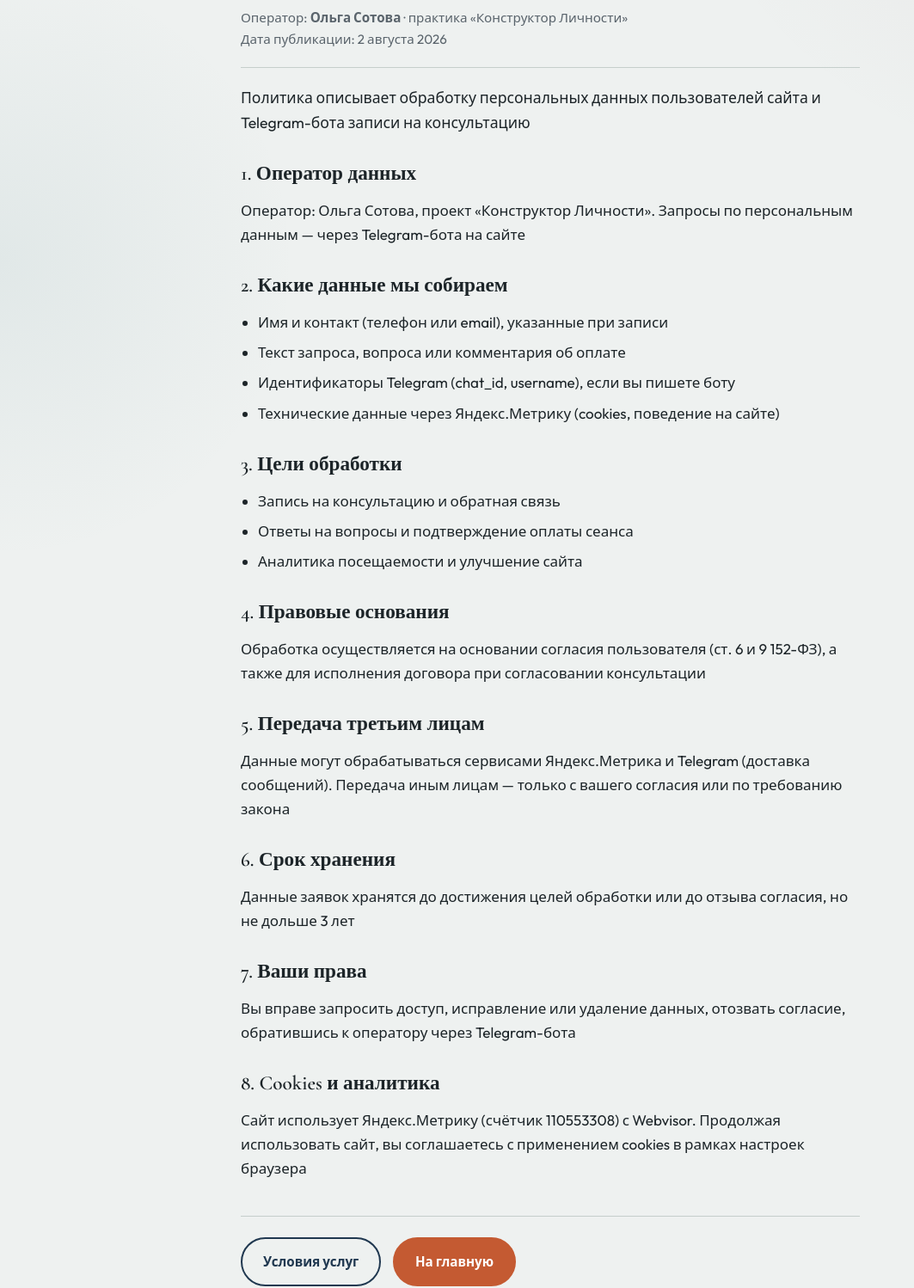
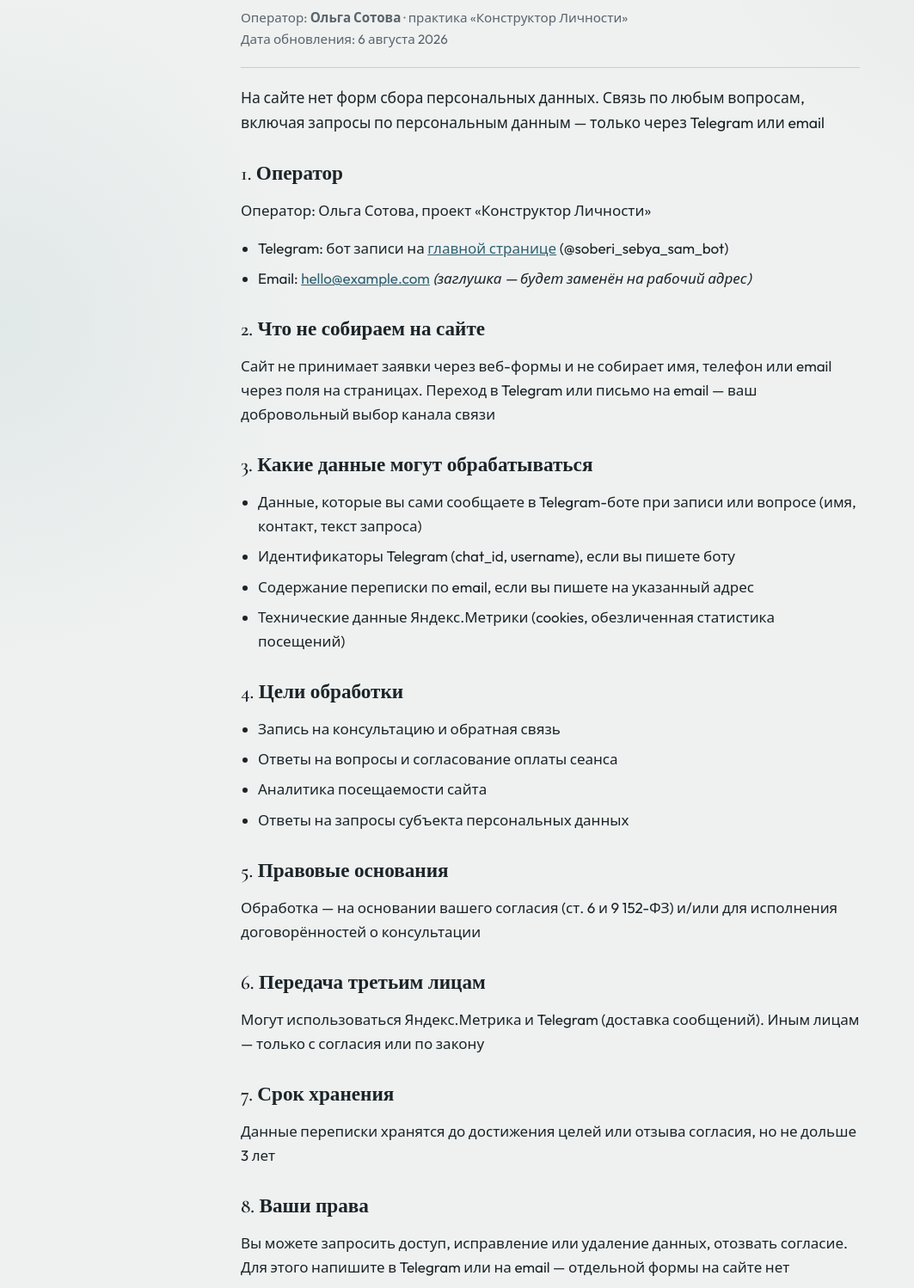
Before and after one commit to stengachanga/design_yourself, a plain HTML site: page privacy.html in a window 1280 px wide. Shown: the part 271-1769 px from the top of the page at 86% size, without its empty margins (0-1063 px from the left). Drawn offline with nearby package versions, Linux system fonts and the light colour scheme.

Commit message:
Clarify privacy: no site forms; contact only Telegram or placeholder email.
Co-authored-by: Cursor <cursoragent@cursor.com>

```diff
--- a/css/styles.css
+++ b/css/styles.css
@@ -782,10 +782,15 @@ p {
   color: var(--color-text-muted);
 }
 
-.contact__privacy {
-  margin-top: 1rem;
-  font-size: 0.9rem;
+.contact__email {
+  margin-top: 0.75rem;
+  font-size: 0.95rem;
   color: var(--color-text-muted);
+}
+
+.contact__email-note {
+  font-size: 0.85rem;
+  opacity: 0.75;
 }
 
 /* Footer */
--- a/docs/js/config.js
+++ b/docs/js/config.js
@@ -8,7 +8,7 @@ window.SITE_CONFIG = {
   sessionDuration: "50 минут",
   sessionPrice: "от 5 000 ₽",
   responseTime: "в течение 24 часов",
-  contactEmail: "",
+  contactEmail: "hello@example.com",
   contactPhone: "",
   telegramUsername: "soberi_sebya_sam_bot",
   /* Если пришлёте @ник — добавим ссылку в футер */
--- a/js/config.js
+++ b/js/config.js
@@ -8,7 +8,7 @@ window.SITE_CONFIG = {
   sessionDuration: "50 минут",
   sessionPrice: "от 5 000 ₽",
   responseTime: "в течение 24 часов",
-  contactEmail: "",
+  contactEmail: "hello@example.com",
   contactPhone: "",
   telegramUsername: "soberi_sebya_sam_bot",
   /* Если пришлёте @ник — добавим ссылку в футер */
--- a/privacy.html
+++ b/privacy.html
@@ -4,11 +4,11 @@
   <meta charset="UTF-8">
   <meta name="viewport" content="width=device-width, initial-scale=1.0">
   <title>Политика конфиденциальности — Конструктор Личности | Ольга Сотова</title>
-  <meta name="description" content="Политика конфиденциальности сайта и Telegram-бота Конструктор Личности. Обработка персональных данных при записи на консультацию к Ольге Сотовой">
+  <meta name="description" content="Политика конфиденциальности Конструктор Личности. Связь по вопросам данных — только Telegram или email. На сайте нет форм сбора персональных данных">
   <meta name="robots" content="index,follow">
   <link rel="canonical" href="https://stengachanga.github.io/design_yourself/privacy.html">
   <meta property="og:title" content="Политика конфиденциальности — Конструктор Личности">
-  <meta property="og:description" content="Как обрабатываются данные при записи на консультацию">
+  <meta property="og:description" content="Связь только через Telegram или email. Форм сбора данных на сайте нет">
   <meta property="og:url" content="https://stengachanga.github.io/design_yourself/privacy.html">
   <meta property="og:image" content="https://stengachanga.github.io/design_yourself/assets/images/label.jpg">
   <meta property="og:type" content="website">
@@ -42,41 +42,49 @@
       <p class="legal-kicker">152-ФЗ</p>
       <h1>Политика конфиденциальности</h1>
       <p class="legal-meta">Оператор: <strong>Ольга Сотова</strong> · практика «Конструктор Личности»<br>
-      Дата публикации: 2 августа 2026</p>
-      <p class="legal-lead">Политика описывает обработку персональных данных пользователей сайта и Telegram-бота записи на консультацию</p>
+      Дата обновления: 6 августа 2026</p>
+      <p class="legal-lead">На сайте нет форм сбора персональных данных. Связь по любым вопросам, включая запросы по персональным данным — только через Telegram или email</p>
 
-      <h2>1. Оператор данных</h2>
-      <p>Оператор: Ольга Сотова, проект «Конструктор Личности». Запросы по персональным данным — через Telegram-бота на сайте</p>
-
-      <h2>2. Какие данные мы собираем</h2>
+      <h2>1. Оператор</h2>
+      <p>Оператор: Ольга Сотова, проект «Конструктор Личности»</p>
       <ul>
-        <li>Имя и контакт (телефон или email), указанные при записи</li>
-        <li>Текст запроса, вопроса или комментария об оплате</li>
-        <li>Идентификаторы Telegram (chat_id, username), если вы пишете боту</li>
-        <li>Технические данные через Яндекс.Метрику (cookies, поведение на сайте)</li>
+        <li>Telegram: бот записи на <a href="./index.html">главной странице</a> (@soberi_sebya_sam_bot)</li>
+        <li>Email: <a href="mailto:hello@example.com">hello@example.com</a> <em>(заглушка — будет заменён на рабочий адрес)</em></li>
       </ul>
 
-      <h2>3. Цели обработки</h2>
+      <h2>2. Что не собираем на сайте</h2>
+      <p>Сайт не принимает заявки через веб-формы и не собирает имя, телефон или email через поля на страницах. Переход в Telegram или письмо на email — ваш добровольный выбор канала связи</p>
+
+      <h2>3. Какие данные могут обрабатываться</h2>
+      <ul>
+        <li>Данные, которые вы сами сообщаете в Telegram-боте при записи или вопросе (имя, контакт, текст запроса)</li>
+        <li>Идентификаторы Telegram (chat_id, username), если вы пишете боту</li>
+        <li>Содержание переписки по email, если вы пишете на указанный адрес</li>
+        <li>Технические данные Яндекс.Метрики (cookies, обезличенная статистика посещений)</li>
+      </ul>
+
+      <h2>4. Цели обработки</h2>
       <ul>
         <li>Запись на консультацию и обратная связь</li>
-        <li>Ответы на вопросы и подтверждение оплаты сеанса</li>
-        <li>Аналитика посещаемости и улучшение сайта</li>
+        <li>Ответы на вопросы и согласование оплаты сеанса</li>
+        <li>Аналитика посещаемости сайта</li>
+        <li>Ответы на запросы субъекта персональных данных</li>
       </ul>
 
-      <h2>4. Правовые основания</h2>
-      <p>Обработка осуществляется на основании согласия пользователя (ст. 6 и 9 152-ФЗ), а также для исполнения договора при согласовании консультации</p>
+      <h2>5. Правовые основания</h2>
+      <p>Обработка — на основании вашего согласия (ст. 6 и 9 152-ФЗ) и/или для исполнения договорённостей о консультации</p>
 
-      <h2>5. Передача третьим лицам</h2>
-      <p>Данные могут обрабатываться сервисами Яндекс.Метрика и Telegram (доставка сообщений). Передача иным лицам — только с вашего согласия или по требованию закона</p>
+      <h2>6. Передача третьим лицам</h2>
+      <p>Могут использоваться Яндекс.Метрика и Telegram (доставка сообщений). Иным лицам — только с согласия или по закону</p>
 
-      <h2>6. Срок хранения</h2>
-      <p>Данные заявок хранятся до достижения целей обработки или до отзыва согласия, но не дольше 3 лет</p>
+      <h2>7. Срок хранения</h2>
+      <p>Данные переписки хранятся до достижения целей или отзыва согласия, но не дольше 3 лет</p>
 
-      <h2>7. Ваши права</h2>
-      <p>Вы вправе запросить доступ, исправление или удаление данных, отозвать согласие, обратившись к оператору через Telegram-бота</p>
+      <h2>8. Ваши права</h2>
+      <p>Вы можете запросить доступ, исправление или удаление данных, отозвать согласие. Для этого напишите в Telegram или на email — отдельной формы на сайте нет</p>
 
-      <h2>8. Cookies и аналитика</h2>
-      <p>Сайт использует Яндекс.Метрику (счётчик 110553308) с Webvisor. Продолжая использовать сайт, вы соглашаетесь с применением cookies в рамках настроек браузера</p>
+      <h2>9. Cookies и аналитика</h2>
+      <p>Сайт использует Яндекс.Метрику (счётчик 110553308) с Webvisor. Настройки cookies — в вашем браузере</p>
 
       <div class="legal-cta">
         <a href="./offer.html" class="btn btn--secondary">Условия услуг</a>
```
Also changed, not shown: docs/css/styles.css (+8 -3 lines), docs/index.html (+3 -1 lines), docs/js/main.js (+17 -0 lines), docs/offer.html (+1 -1 lines), docs/privacy.html (+33 -25 lines), index.html (+3 -1 lines), js/main.js (+17 -0 lines), offer.html (+1 -1 lines).
